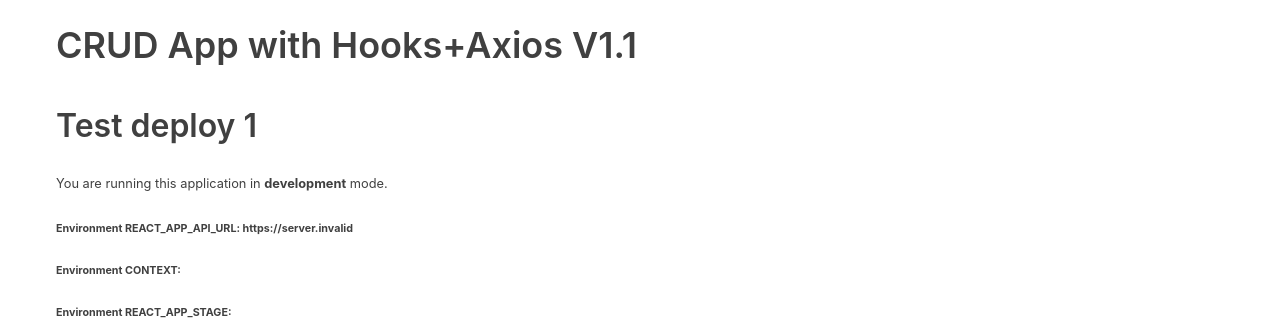
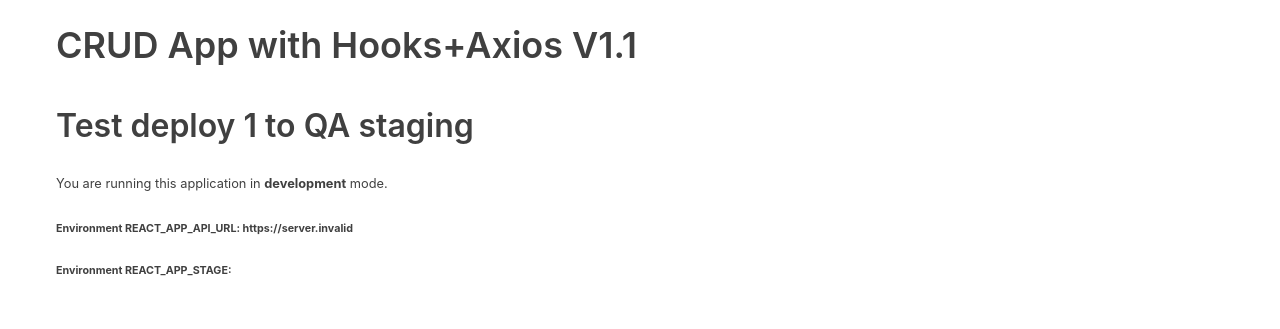
Before and after one commit to ivanchenoweth/react-hooks-axios-crud, a React (Create React App) app: page / in a window 1280 px wide. Shown: the top 329 px of the page. Built offline with nearby package versions, Linux system fonts and the light colour scheme; no server answers.

Commit message:
testdeploy1 netlify context

```diff
--- a/src/App.js
+++ b/src/App.js
@@ -71,10 +71,9 @@ const App = () => {
   return (
     <div className="container">
       <h1>CRUD App with Hooks+Axios V1.1</h1>
-      <h2>Test deploy 1</h2>
+      <h2>Test deploy 1 to QA staging</h2>
       <small>You are running this application in <b>{process.env.NODE_ENV}</b> mode.</small>
       <h6>Environment REACT_APP_API_URL: {process.env.REACT_APP_API_URL}</h6>
-      <h6>Environment CONTEXT: {process.env.CONTEXT}</h6>
       <h6>Environment REACT_APP_STAGE: {process.env.REACT_APP_STAGE}</h6>
       <div className="flex-row">
         <div className="flex-large">
```
